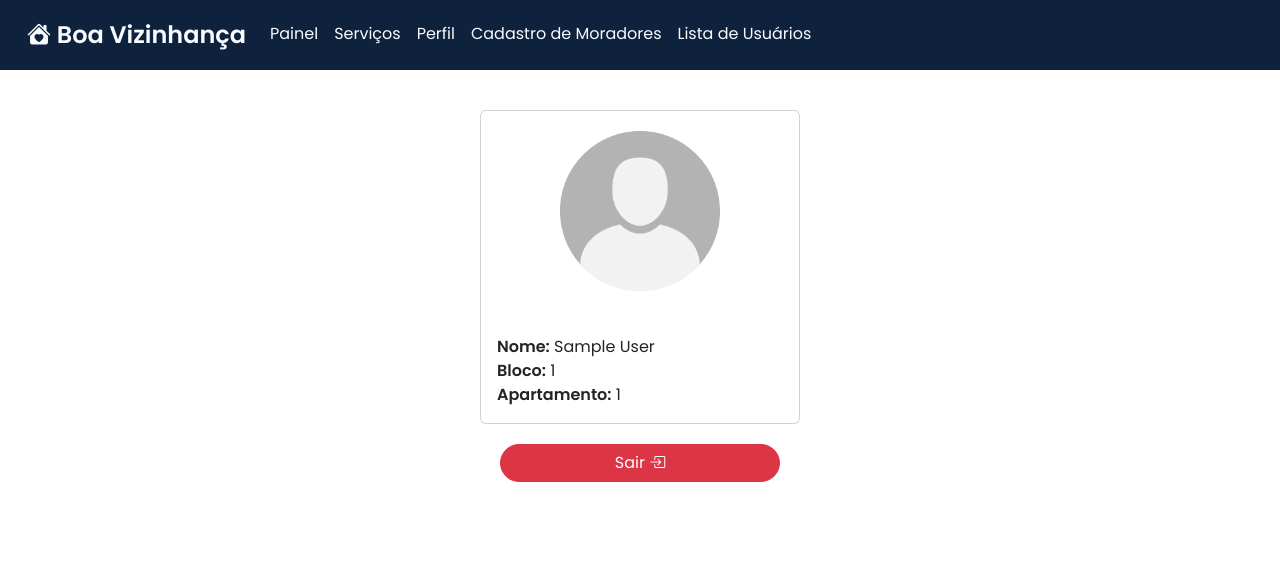
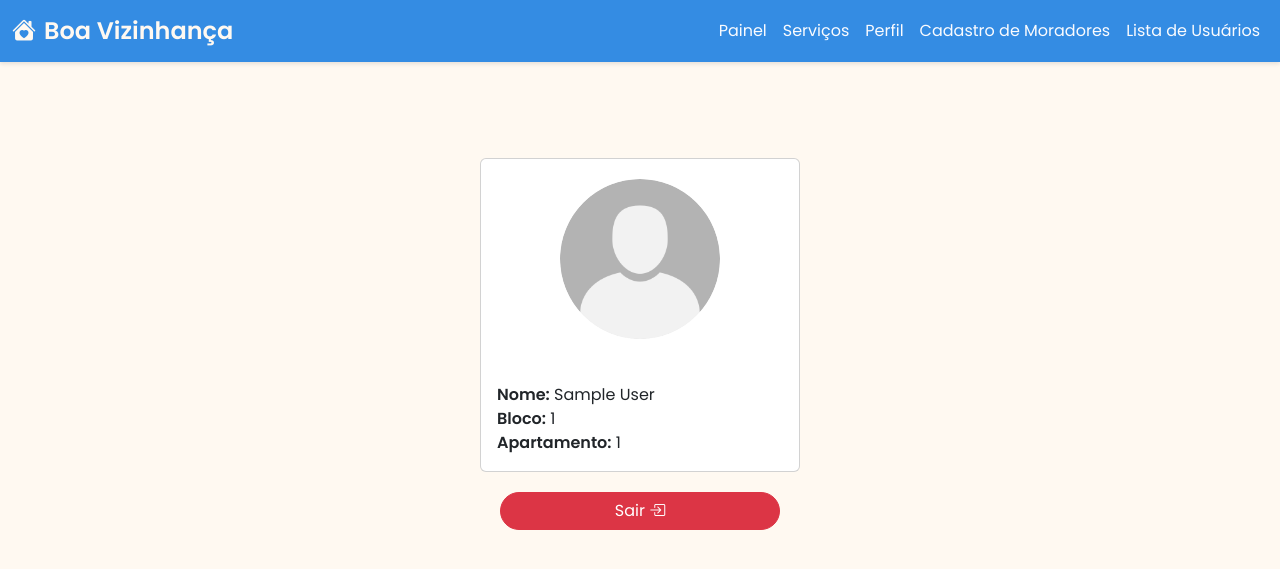
Before and after one commit to p-yuki/rede-social, a Flask app: page /perfil in a window 1280 px wide. Shown: the top 569 px of the page. Run offline with Flask 3, Linux system fonts and the light colour scheme; the visitor is signed in with stand-in values (Sample User, id 1).

Commit message:
mudei o css de algumas coisas

```diff
--- a/static/css/base.css
+++ b/static/css/base.css
@@ -1,15 +1,24 @@
 @import url('https://fonts.googleapis.com/css2?family=Poppins:wght@400;600&display=swap');
 
-/* bases */
-::after,
-::before {
+/* ==== BASE ==== */
+*,
+*::after,
+*::before {
     box-sizing: border-box;
     margin: 0;
     padding: 0;
 }
 
+body {
+    font-family: 'Poppins', sans-serif;
+    background-color: #fff9f1;
+    color: #333;
+    padding-top: 70px; /* espaço pro topo fixo */
+}
+
 a {
     text-decoration: none;
+    color: inherit;
 }
 
 li {
@@ -21,56 +30,98 @@ h1 {
     font-size: 1.5rem;
 }
 
-body {
-    font-family: 'Poppins', sans-serif;
-}
-
-/* navbar */
-.container-fluid {
-    background: #0e223e;
-    height: 70px;
-}
-
+/* ==== NAVBAR ==== */
 .navbar {
-    padding: 0;
+    background-color: #348ce3 !important;
+    box-shadow: 0 2px 4px rgba(0, 0, 0, 0.1);
+    transition: background-color 0.3s ease;
 }
 
 .navbar-brand {
-    color: #fafbfe;
+    color: #fff9f1 !important; /* cor normal */
     font-weight: 600;
     font-size: 1.5rem;
-    margin-left: 15px;
+    display: flex;
+    align-items: center;
+    gap: 8px;
+    transition: color 0.3s ease;
 }
 
-.nav-link,
-.nav-link.active {
-    color: #fafbfe;
-    transition: none;
-    border-bottom: 3px solid transparent;
+.navbar-brand:hover {
+    color: #022242 !important; /* cor ao passar o mouse */
+}
+
+.navbar-nav .nav-link {
+    color: #fafbfe !important;
+    font-weight: 500;
+    transition: color 0.3s ease, border-bottom 0.3s ease;
+    border-bottom: none !important; /* remove qualquer linha */
+    box-shadow: none !important;
+}
+
+.navbar-nav .nav-link:hover {
+    color: #fff !important;
+    border-bottom: none !important; /* sem linha branca ao passar o mouse */
+    background-color: rgba(255, 255, 255, 0.1);
 }
 
 .navbar-nav .nav-link.active,
-.navbar-nav .nav-link.show {
-    color: #fafbfe;
+.navbar-nav .nav-link:focus,
+.navbar-nav .nav-link:active {
+    border-bottom: none !important; /* remove a linha do "Painel" */
+    box-shadow: none !important;
+    outline: none !important;
 }
 
-.navbar-brand:hover {
-    color: #fafbfe;
+/* Ícone do menu (hambúrguer) branco */
+.navbar-toggler {
+    border: none;
 }
 
-.nav-link:hover,
-.nav-link.active:hover {
-    color: #fafbfe;
-    background-color: rgba(255, 255, 255, 0.075);
-    border-bottom: 3px solid #3b7ddd;
+.navbar-toggler-icon {
+    filter: invert(1); /* deixa o ícone branco */
 }
 
-.navbar-nav:hover .nav-link.active:hover,
-.navbar-nav:hover .nav-link.show:hover {
-    color: #fafbfe;
+/* Ajuste do menu quando aberto no mobile */
+.navbar-collapse {
+    background-color: #348ce3;
+    text-align: center;
 }
 
-/* perfil */
+.navbar-collapse .nav-link {
+    padding: 10px;
+}
+
+/* ==== RODAPÉ ==== */
+.footer {
+    background-color: #dbdfe4;
+    color: #000;
+    text-align: center;
+    border-top: 2px solid rgba(0, 0, 0, 0.05);
+    box-shadow: 0 -2px 5px rgba(0, 0, 0, 0.05);
+    padding: 10px 0;
+}
+
+.footer a {
+    color: #000;
+    text-decoration: none;
+    transition: color 0.3s ease;
+}
+
+.footer a:hover {
+    color: #555;
+}
+
+.footer p {
+    margin: 4px 0;
+    font-size: 0.95rem;
+}
+
+.footer .bi {
+    margin-right: 6px;
+}
+
+/* ==== PERFIL ==== */
 .perfil-container {
     display: flex;
     flex-direction: column;
@@ -84,8 +135,10 @@ body {
 
 .perfil-foto {
     height: 160px;
-    border: 2px #0e223e;
+    border: none; /* remove a borda preta */
     margin: 20px;
+    border-radius: 50%; /* deixa a foto redonda */
+    object-fit: cover; /* mantém a proporção da imagem */
 }
 
 .perfil-info {
@@ -97,3 +150,23 @@ body {
 .col {
     display: grid;
 }
+
+/* ==== RESPONSIVIDADE EXTRA ==== */
+@media (max-width: 992px) {
+    body {
+        padding-top: 100px;
+    }
+
+    .navbar-brand {
+        font-size: 1.2rem;
+    }
+
+    .navbar-nav .nav-link {
+        border-bottom: none !important;
+    }
+
+    .navbar-nav .nav-link:hover {
+        border: none;
+        background-color: rgba(255, 255, 255, 0.1);
+    }
+}
--- a/templates/base.html
+++ b/templates/base.html
@@ -5,42 +5,52 @@
   <meta charset="UTF-8">
   <meta name="viewport" content="width=device-width, initial-scale=1.0">
   <title>Boa Vizinhança - {% block title %}{% endblock %}</title>
-    <link href="https://cdn.jsdelivr.net/npm/bootstrap@5.3.8/dist/css/bootstrap.min.css" rel="stylesheet" integrity="sha384-sRIl4kxILFvY47J16cr9ZwB07vP4J8+LH7qKQnuqkuIAvNWLzeN8tE5YBujZqJLB" crossorigin="anonymous">
+
+  <!-- Bootstrap -->
+  <link href="https://cdn.jsdelivr.net/npm/bootstrap@5.3.8/dist/css/bootstrap.min.css" rel="stylesheet"
+    integrity="sha384-sRIl4kxILFvY47J16cr9ZwB07vP4J8+LH7qKQnuqkuIAvNWLzeN8tE5YBujZqJLB" crossorigin="anonymous">
+
+  <!-- Ícones -->
+  <link rel="stylesheet" href="https://cdn.jsdelivr.net/npm/bootstrap-icons@1.13.1/font/bootstrap-icons.min.css">
+
+  <!-- Estilos personalizados -->
   <link rel="stylesheet" href="{{ url_for('static', filename='css/base.css') }}">
-    <link rel="stylesheet" href="https://cdn.jsdelivr.net/npm/bootstrap-icons@1.13.1/font/bootstrap-icons.min.css">
-    <link rel="shortcut icon" href="" type="image/x-icon">
+  <link rel="shortcut icon" href="{{ url_for('static', filename='uploads/logo2.png') }}" type="image/x-icon">
 </head>
 
 <body>
-    <!-- navbar -->
-    <nav class="navbar navbar-expand-lg bg-body-tertiary">
+  <!-- NAVBAR FIXA + RESPONSIVA -->
+  <nav class="navbar navbar-expand-lg fixed-top" style="background-color: #348ce3; box-shadow: 0 2px 4px rgba(0,0,0,0.1);">
     <div class="container-fluid">
-            <a class="navbar-brand" href="{{ url_for('home') }}"><i class="bi bi-house-heart-fill"></i> Boa Vizinhança</a>
-            <button class="navbar-toggler" type="button" data-bs-toggle="collapse"
-                data-bs-target="#navbarSupportedContent" aria-controls="navbarSupportedContent" aria-expanded="false"
-                aria-label="Toggle navigation">
+      <a class="navbar-brand text-light fw-semibold" href="{{ url_for('home') }}">
+        <i class="bi bi-house-heart-fill"></i> Boa Vizinhança
+      </a>
+
+      <!-- Botão do menu (hambúrguer) -->
+      <button class="navbar-toggler text-light border-0" type="button" data-bs-toggle="collapse"
+        data-bs-target="#navbarNav" aria-controls="navbarNav" aria-expanded="false" aria-label="Alternar navegação">
         <span class="navbar-toggler-icon"></span>
       </button>
-            <div class="collapse navbar-collapse" id="navbarSupportedContent">
-                <ul class="navbar-nav me-auto mb-2 mb-lg-0">
+
+      <!-- Links -->
+      <div class="collapse navbar-collapse justify-content-end" id="navbarNav">
+        <ul class="navbar-nav">
           <li class="nav-item">
-                        <a href="{{ url_for('home') }}" title="Painel" id="nav-link" class="nav-link">Painel</a>
-                    </li>
-                    <!-- <li class="nav-item">
-                        <a href="#" title="Chat" id="nav-link" class="nav-link">Chat</a>
-                    </li> -->
-                    <li class="nav-item">
-                        <a href="{{ url_for('trabalhos') }}" title="Serviços" id="nav-link" class="nav-link">Serviços</a>
+            <a href="{{ url_for('home') }}" class="nav-link text-light active">Painel</a>
           </li>
           <li class="nav-item">
-                        <a href="{{ url_for('perfil') }}" title="Perfil" id="nav-link" class="nav-link">Perfil</a>
+            <a href="{{ url_for('trabalhos') }}" class="nav-link text-light">Serviços</a>
           </li>
+          <li class="nav-item">
+            <a href="{{ url_for('perfil') }}" class="nav-link text-light">Perfil</a>
+          </li>
+
           {% if usuario.is_adm or usuario.is_sindico %}
           <li class="nav-item">
-                        <a href="{{ url_for('usuarios_bp.novo') }}" title="Cadastro de Moradores" id="nav-link" class="nav-link">Cadastro de Moradores</a>
+            <a href="{{ url_for('usuarios_bp.novo') }}" class="nav-link text-light">Cadastro de Moradores</a>
           </li>
           <li class="nav-item">
-                        <a href="{{url_for('usuarios')}}" title="Lista de Usuários" id="navlink" class="nav-link">Lista de Usuários</a>
+            <a href="{{ url_for('usuarios') }}" class="nav-link text-light">Lista de Usuários</a>
           </li>
           {% endif %}
         </ul>
@@ -48,12 +58,12 @@
     </div>
   </nav>
 
-        <div class="main p-3">
-            <!-- conteúdo -->
-            {% block content %} {% endblock %}
-        </div>
+  <!-- CONTEÚDO PRINCIPAL -->
+  <div class="main p-3 mt-5">
+    {% block content %}{% endblock %}
   </div>
 
+  <!-- Bootstrap JS -->
   <script src="https://cdn.jsdelivr.net/npm/bootstrap@5.3.8/dist/js/bootstrap.bundle.min.js"
     integrity="sha384-FKyoEForCGlyvwx9Hj09JcYn3nv7wiPVlz7YYwJrWVcXK/BmnVDxM+D2scQbITxI"
     crossorigin="anonymous"></script>
--- a/templates/perfil.html
+++ b/templates/perfil.html
@@ -1,4 +1,5 @@
 {% extends "base.html" %}
+{% block title %}Perfil{% endblock %}
 {% block content %}
 
 <body>
--- a/templates/trabalhos.html
+++ b/templates/trabalhos.html
@@ -1,4 +1,5 @@
 {% extends "base.html" %}
+{% block title %}Serviços{% endblock %}
 {% block content %}
 <link rel="stylesheet" href="{{ url_for('static', filename='css/trabalhos.css') }}">
 
```
Also changed, not shown: static/css/login.css (+29 -10 lines), static/uploads/logo1.png (added), static/uploads/logo2.png (added). Lines whose indentation alone changed are shown as unchanged.
